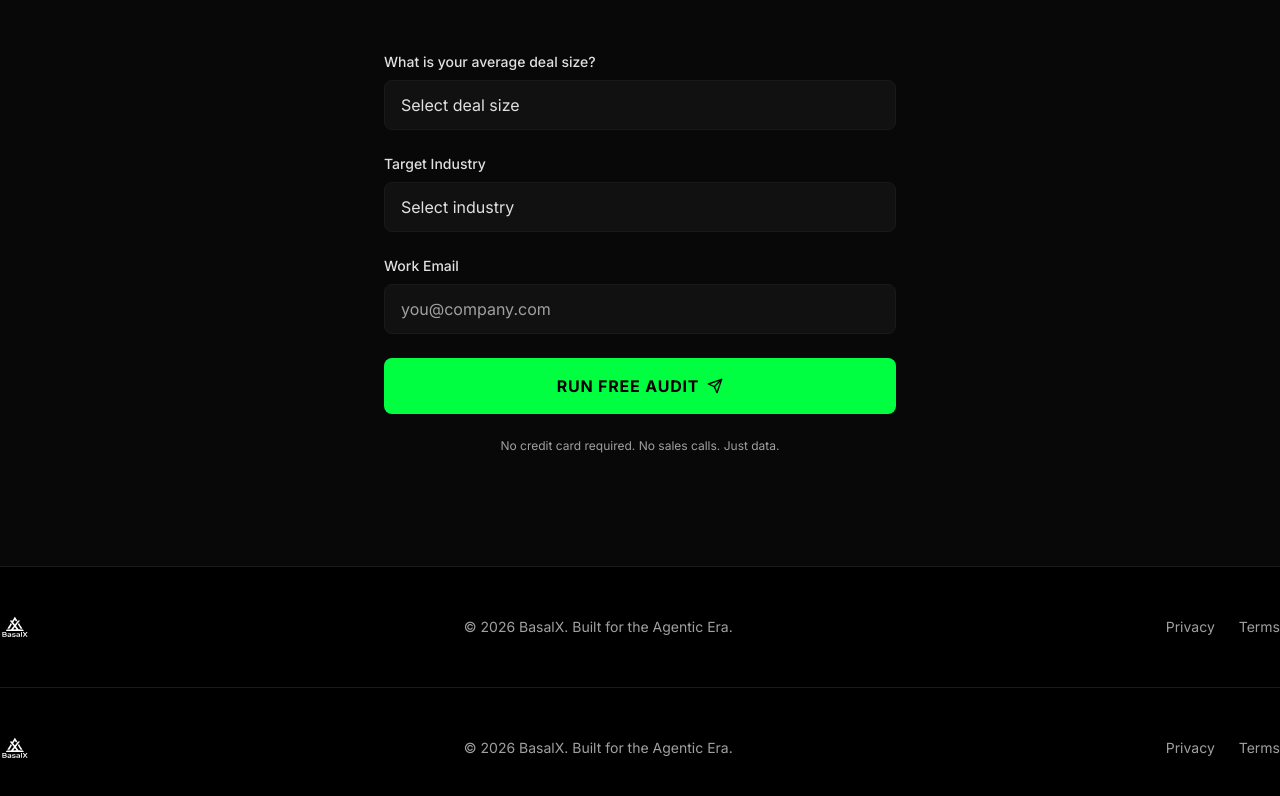
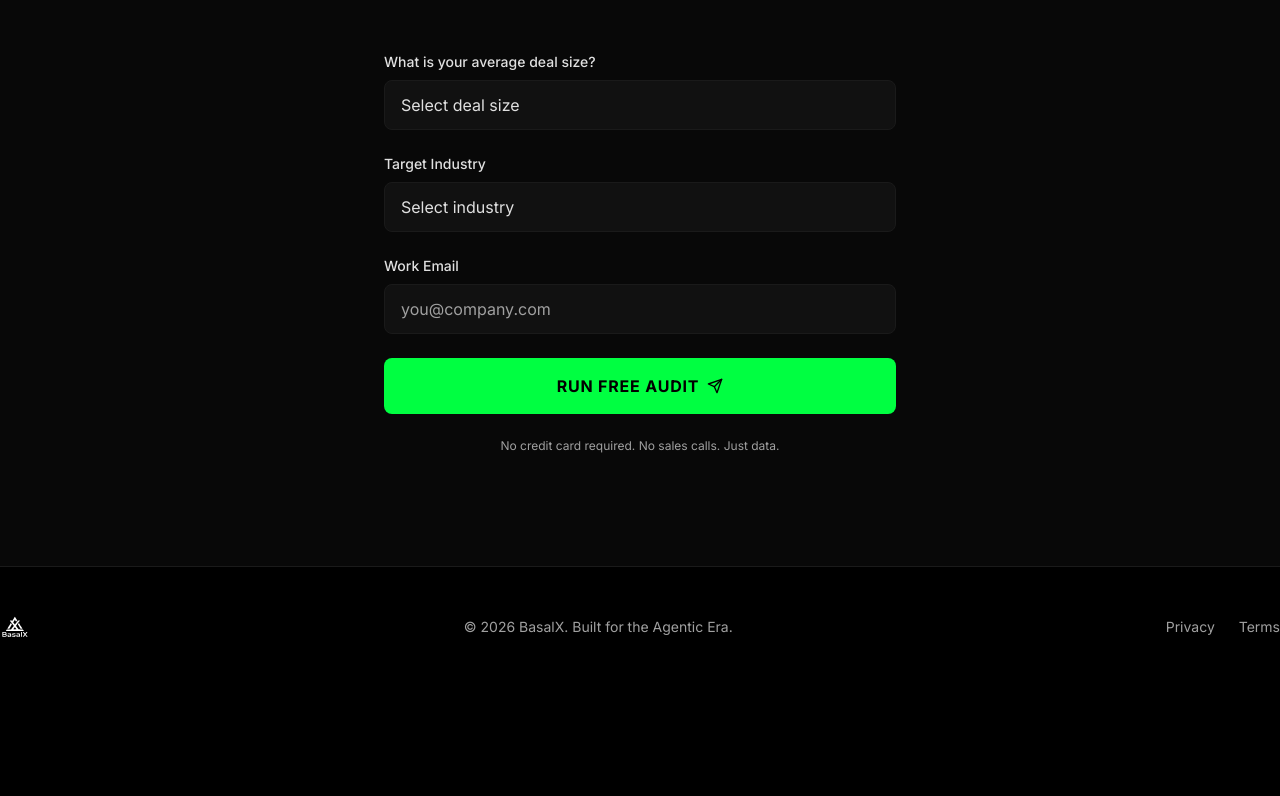
Before and after one commit to taktikal999/basalx.com, a Next.js app: page / in a window 1280 px wide. Shown: the part 2806-3602 px from the top of the page. After the commit the page ends 3493 px from the top, so only its background shows below. Built offline with nearby package versions, Linux system fonts and the light colour scheme.

Commit message:
Fix: Remove duplicate footer from layout.tsx

```diff
--- a/src/app/layout.tsx
+++ b/src/app/layout.tsx
@@ -1,7 +1,6 @@
 import type { Metadata } from 'next'
 import './globals.css'
 import Navbar from '@/components/layout/Navbar'
-import Footer from '@/components/layout/Footer'
 
 export const metadata: Metadata = {
   title: 'BasalX — The Foundational Layer of B2B Revenue',
@@ -15,12 +14,11 @@ export default function RootLayout({
 }) {
   return (
     <html lang="en">
-      <body className="min-h-screen bg-matte text-bismuth">
+      <body className="min-h-screen bg-jet text-bismuth">
         <Navbar />
         <main className="flex-grow">
           {children}
         </main>
-        <Footer />
       </body>
     </html>
   )
```
